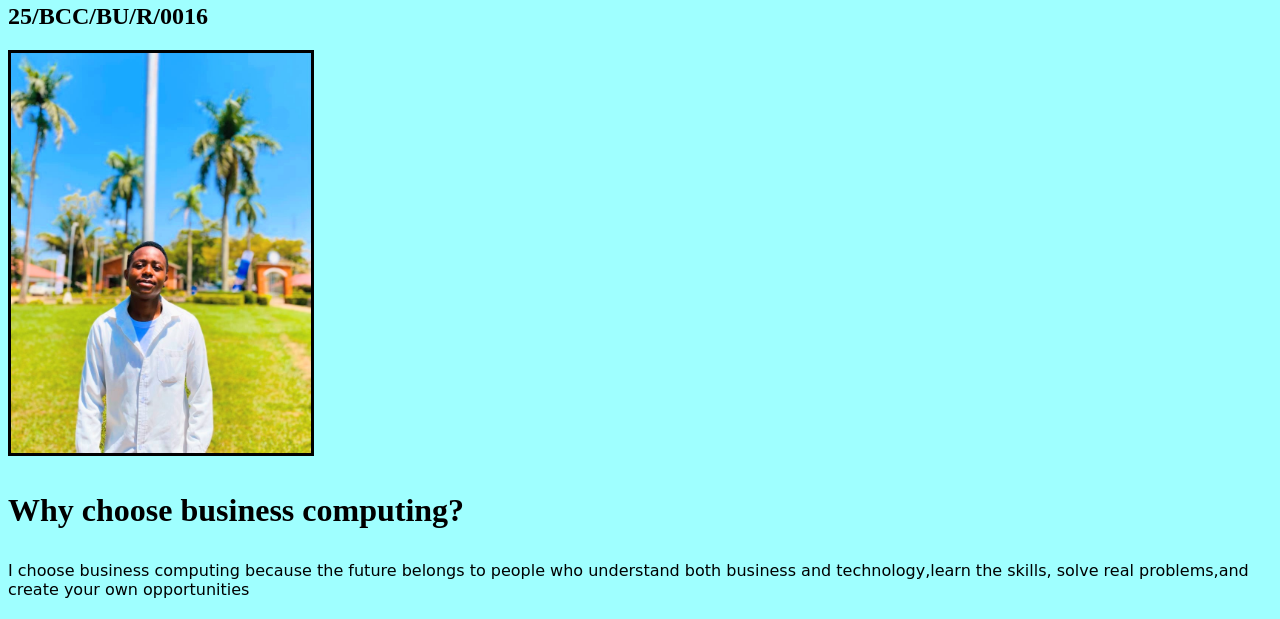
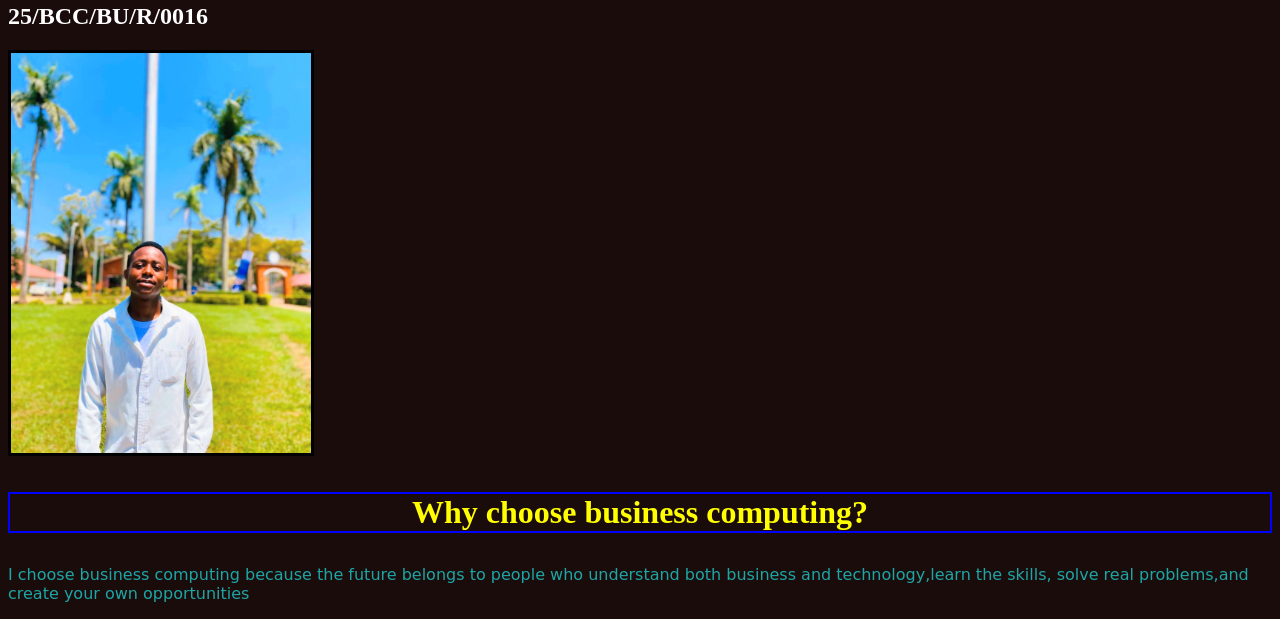
Before and after one commit to jibuespoir822-hue/my-first-repository, a plain HTML site: page index.html in a window 1280 px wide. Shown: the part 218-837 px from the top of the page. Drawn offline with Linux system fonts and the light colour scheme.

Commit message:
Update index.html

```diff
--- a/index.html
+++ b/index.html
@@ -5,7 +5,10 @@
     <meta name="viewport" content="width=device-width, initial-scale=1.0">
     <title>first web page</title>
 
+    <link rel="stylesheet" href="jibu styles.css">
+
     <style>
+
         .main_heading{
         border: 2px solid black;
         text-align: center;
@@ -31,9 +34,7 @@
             width: 300px;
             height: 400px;
         }
-        html{
-            background-color: rgb(159, 255, 255);
-        }
+
 
     </style>
 
@@ -52,7 +53,7 @@
 
     <h3 class="img" style="font-size: 200%;">Why choose business computing?</h3>
 
-    <p style="font-size: 100%; font-family: cursive;">I choose business computing because the future belongs to people
+    <p class="parastyles""font-size: 100%; font-family: cursive;">I choose business computing because the future belongs to people
          who understand both business and technology,learn the skills,
          solve real problems,and create your own opportunities</p>
 
```
